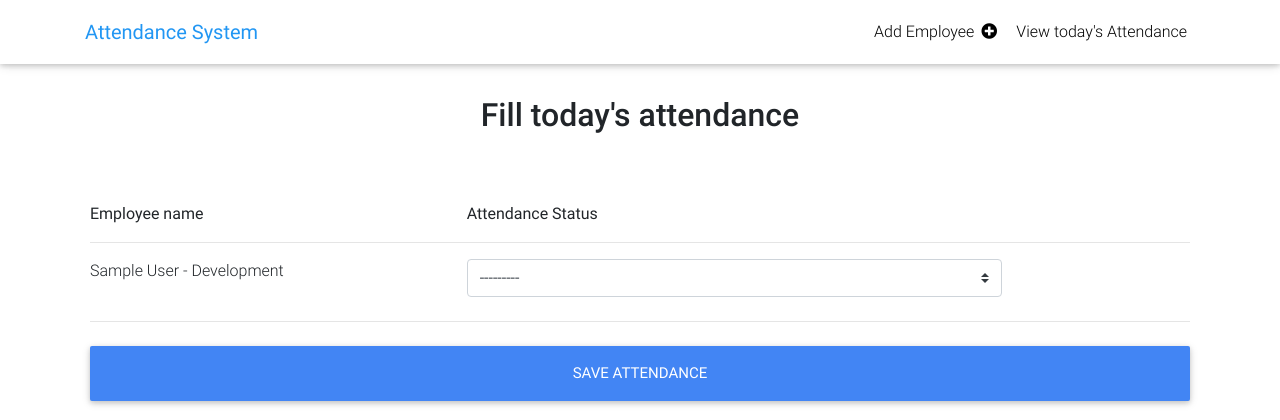
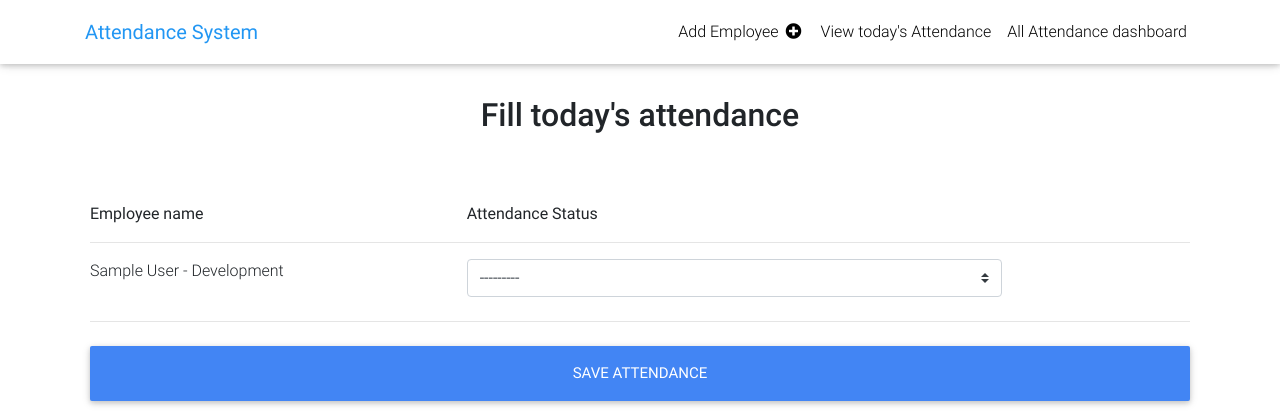
Before and after one commit to aishwaryaw/django-attendance-system, a Django app: page /edit-today-attendance/ in a window 1280 px wide. Shown: the top 420 px of the page. Run offline with Django 3.2, Linux system fonts and the light colour scheme; tables that the repository leaves empty hold one stand-in row (values such as "Sample post"); some libraries are stand-ins or nearby versions.

Commit message:
Update navbar.html

```diff
--- a/templates/navbar.html
+++ b/templates/navbar.html
@@ -32,6 +32,11 @@
              View today's Attendance
             </a>
           </li>
+          <li class="nav-item">
+            <a href="{% url 'attendance_system:all_attendance_dashboard' %}" class="nav-link waves-effect">
+             All Attendance dashboard
+            </a>
+          </li>
         </ul>
 
       </div>
```
